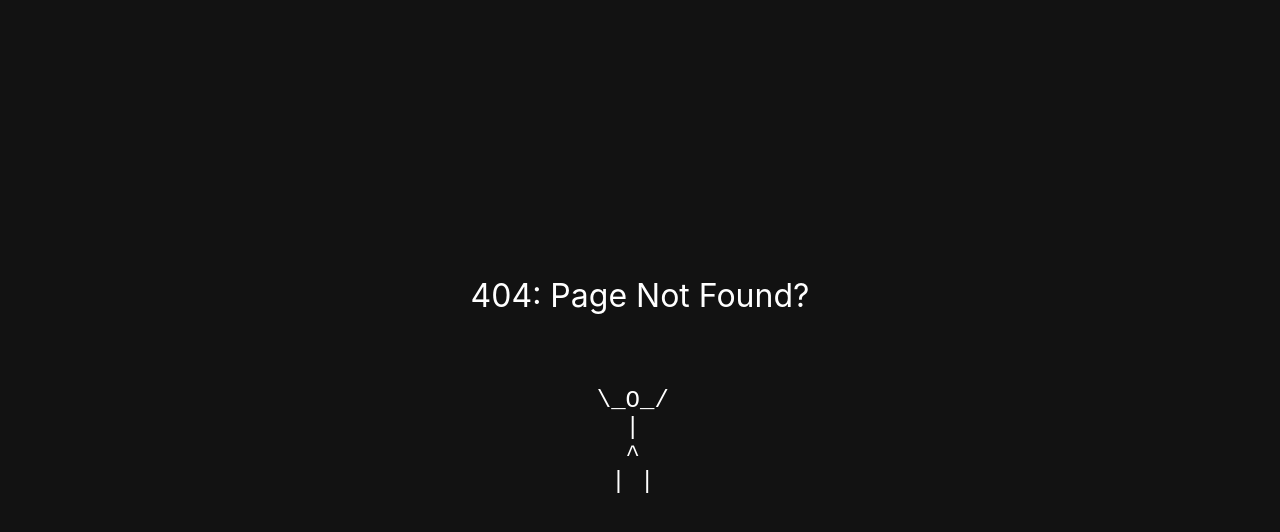
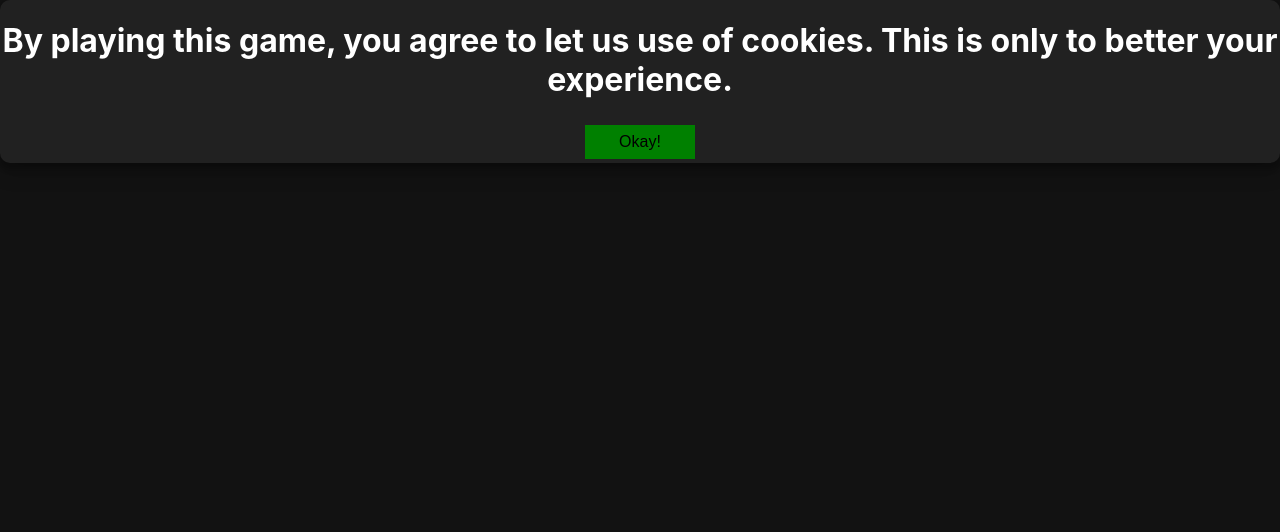
Before and after one commit to jamiegyoung/f28wp, a React (Create React App) app in the folder app/: page /cokkie in a window 1280 px wide. Before the commit this address had no page. Shown: the top 532 px of the page. Built offline with nearby package versions, Linux system fonts and the light colour scheme.

Commit message:
changed cookie consent banner and implemented in App.

```diff
--- a/app/src/App.js
+++ b/app/src/App.js
@@ -19,12 +19,15 @@ const App = () => {
   const history = useHistory();
 
   // This allows for routing the jsx based off the url
-  <CookieConsent></CookieConsent>
+
   return (
     <Router history={history}>
       <div id="App">
         {/* Only allow a single route to load */}
         <Switch>
+          <Route path="/cokkie">
+            <CookieConsent></CookieConsent>
+          </Route>
           <Route path="/" exact>
             <StartMenu></StartMenu>
           </Route>
--- a/app/src/CookieConsent.jsx
+++ b/app/src/CookieConsent.jsx
@@ -17,16 +17,17 @@ const CookieConsent = () => {
   }, []);
 
   return (
-    <div
+    <center><div
       style={{
         display: "flex",
         justifyContent: "bottom",
         alignItems: "center",
-        height: "30vh",
+        height: "-1vh",
       }}
     >
       <div style={{
-        maxWidth: '500px',
+        width: "100%",
+        height: "02%",
         backgroundColor: '#212121',
         borderRadius: '10px',
         boxShadow: '0 10px 20px rgba(0,0,0,0.19), 0 6px 6px rgba(0,0,0,0.23)'
@@ -52,7 +53,7 @@ const CookieConsent = () => {
                 cursor: "pointer",
             }}>Okay!</button>
       </div>
-    </div>
+    </div></center>
   );
 };
 
```
